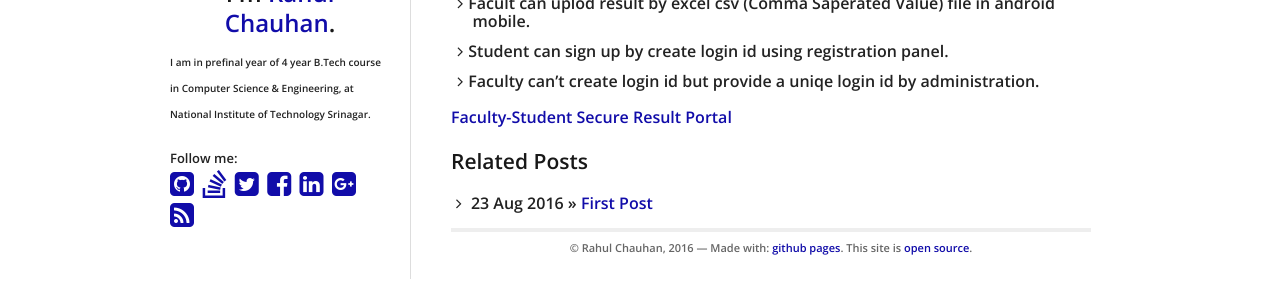
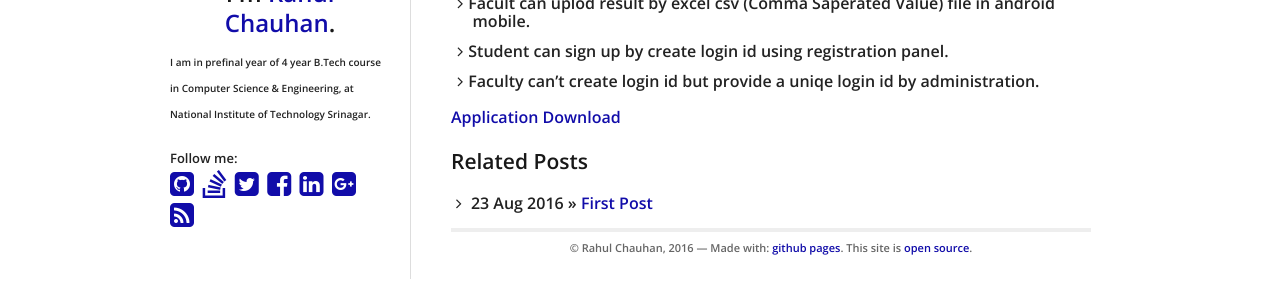
Before and after one commit to rahulworld/rahulworld.github.io, a Jekyll site: the page built from _posts/2016-08-25-faculty-student-secure-result-portal-by-csv-file.md, in a window 1280 px wide. Shown: the part 226-526 px from the top of the page. Built offline with Jekyll 4.4.1, drawn with Linux system fonts in a browser that asks for light colours; nearby versions of some CDN libraries.

Commit message:
Layout Changes

```diff
--- a/_posts/2016-08-25-faculty-student-secure-result-portal-by-csv-file.md
+++ b/_posts/2016-08-25-faculty-student-secure-result-portal-by-csv-file.md
@@ -10,4 +10,4 @@ tags: [meta, web]
 - Student can sign up by create login id using registration panel.
 - Faculty can't create login id but provide a uniqe login id by administration.
 
-[Faculty-Student Secure Result Portal](https://www.dropbox.com/s/phpgnzdm46nnui0/com.share.sharaz.share.apk?dl=0)
+[Application Download](https://www.dropbox.com/s/phpgnzdm46nnui0/com.share.sharaz.share.apk?dl=0)
```
